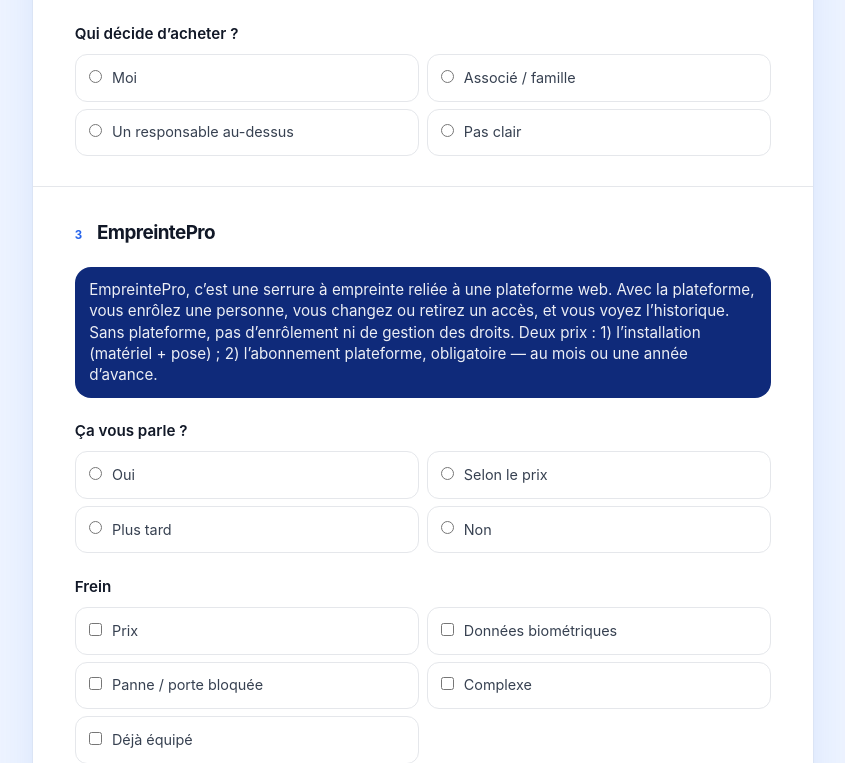
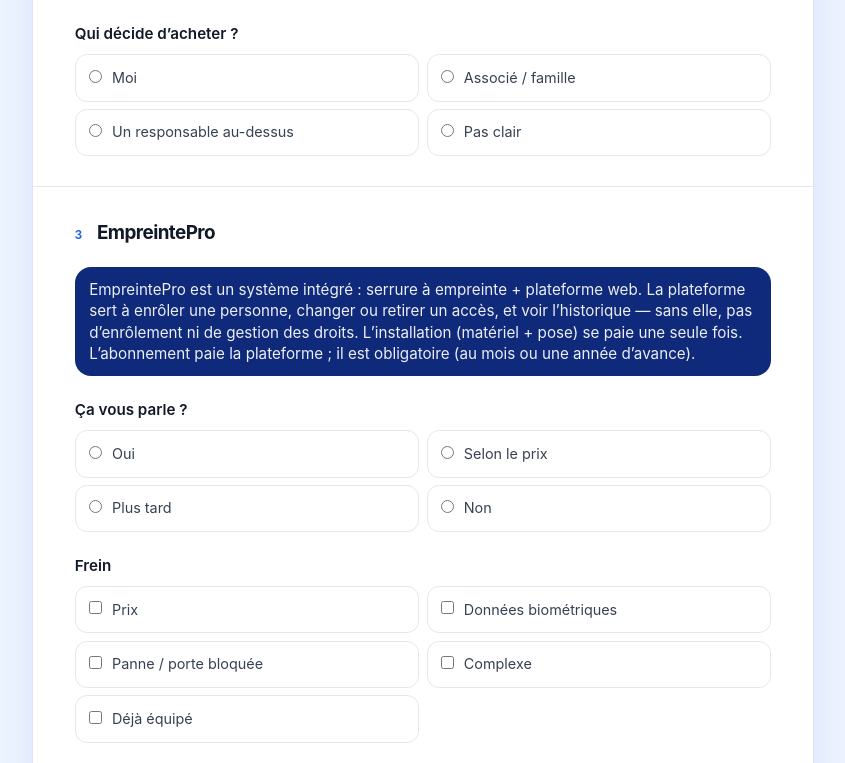
Before and after one commit to Fatoumata7703/empreintepro-etude, a Flask app: page / in a window 1280 px wide. Shown: the part 1439-2202 px from the top of the page, without its empty margins (217-1062 px from the left). Run offline with Flask 3, Linux system fonts and the light colour scheme; some libraries are stand-ins or nearby versions.

Commit message:
Explain one-time install vs platform subscription as an integrated system.

```diff
--- a/templates/questionnaire.html
+++ b/templates/questionnaire.html
@@ -119,7 +119,7 @@
           <div class="sec-head"><span class="num">3</span><h2>EmpreintePro</h2></div>
 
           <div class="pitch pitch-short">
-            <p>EmpreintePro, c’est une serrure à empreinte reliée à une plateforme web. Avec la plateforme, vous enrôlez une personne, vous changez ou retirez un accès, et vous voyez l’historique. Sans plateforme, pas d’enrôlement ni de gestion des droits. Deux prix : 1) l’installation (matériel + pose) ; 2) l’abonnement plateforme, obligatoire — au mois ou une année d’avance.</p>
+            <p>EmpreintePro est un système intégré : serrure à empreinte + plateforme web. La plateforme sert à enrôler une personne, changer ou retirer un accès, et voir l’historique — sans elle, pas d’enrôlement ni de gestion des droits. L’installation (matériel + pose) se paie une seule fois. L’abonnement paie la plateforme ; il est obligatoire (au mois ou une année d’avance).</p>
           </div>
 
           <div class="q">
```
